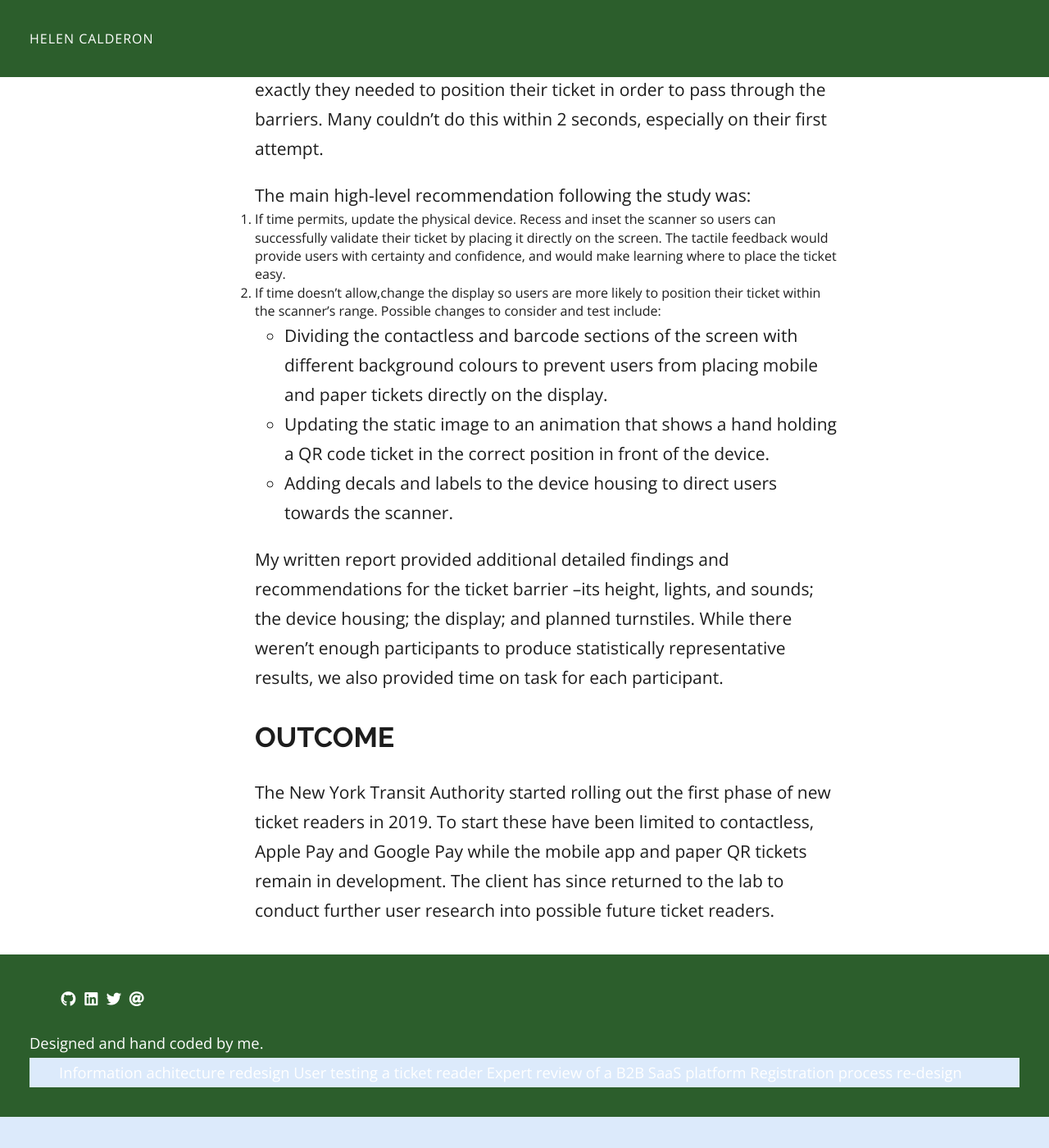
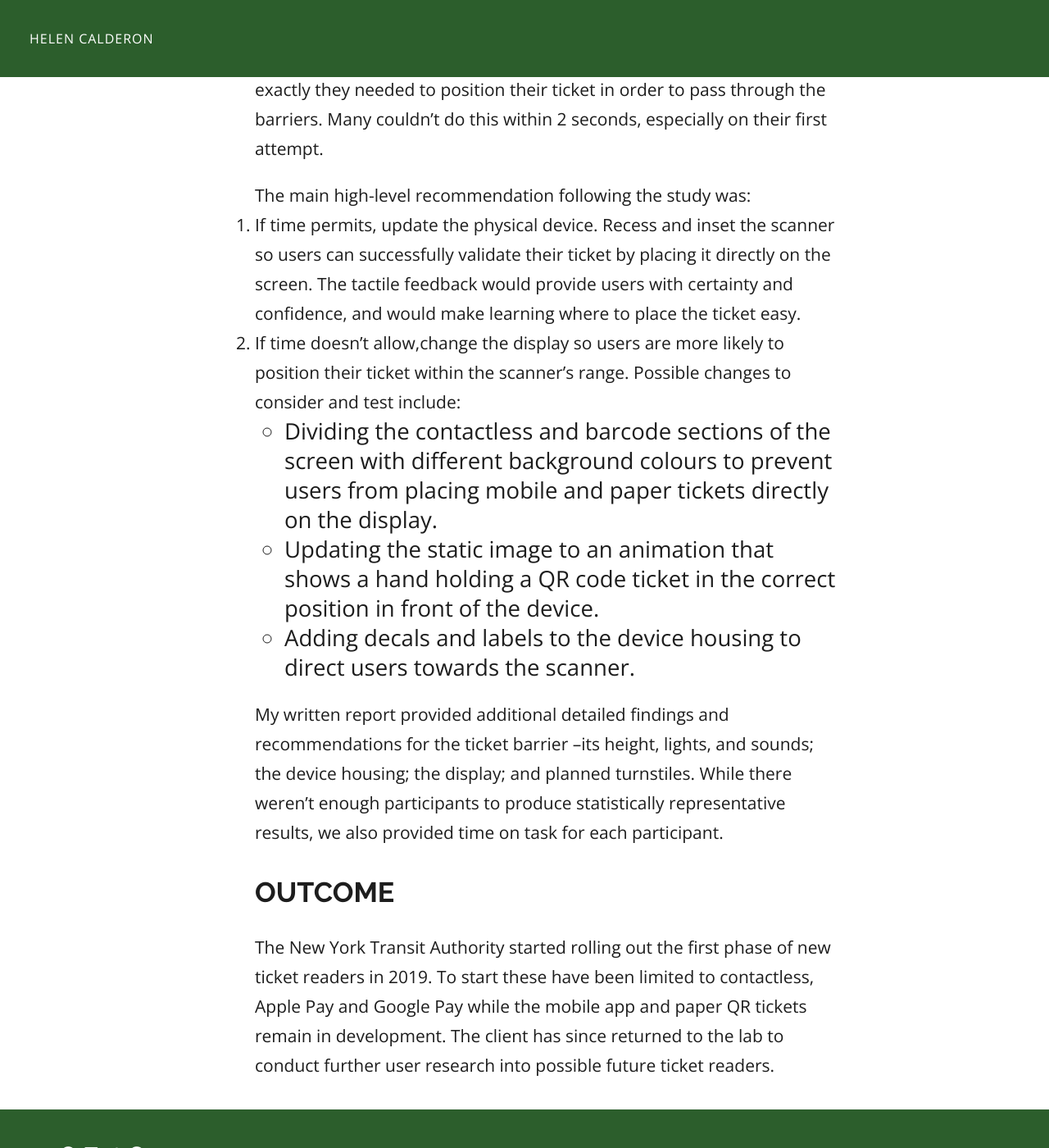
Before and after one commit to helencalderon/helenc, a Jekyll site: the page built from _posts/2020-01-12-new-york-transit-ticket-reader.md, in a window 1280 px wide and 1400 px high, scrolled down 2947 px. Shown: the whole window at 82% size. Built offline with Jekyll 4.4.1, drawn with Linux system fonts in a browser that asks for light colours; before the commit the page ends 4309 px from its top, so only the background shows below that.

Commit message:
ol font-size

```diff
--- a/_sass/partials/_base.scss
+++ b/_sass/partials/_base.scss
@@ -143,7 +143,7 @@ h3 {
     line-height: 44px;
 }
 
-h4, p, ul {
+h4, p, ul, ol {
     font-size: em(21px);
     line-height: 36px;
 }
```
